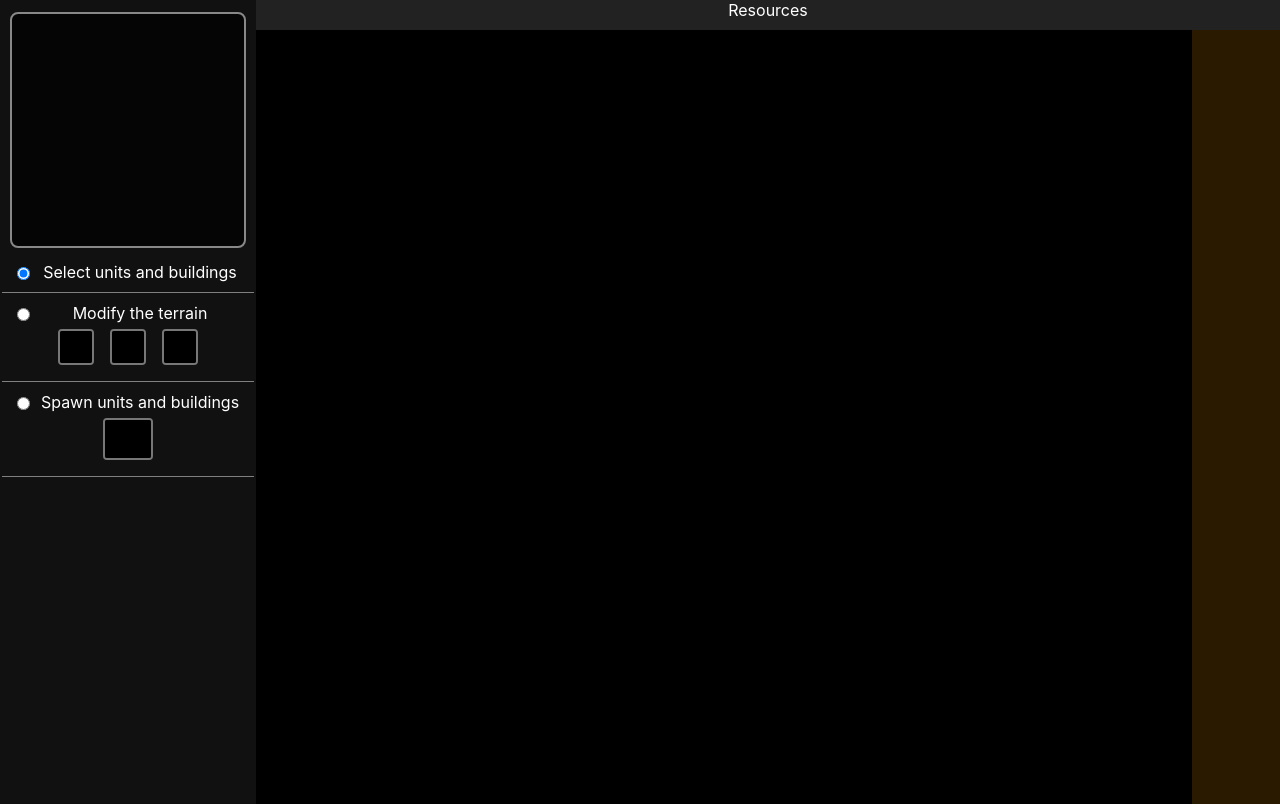
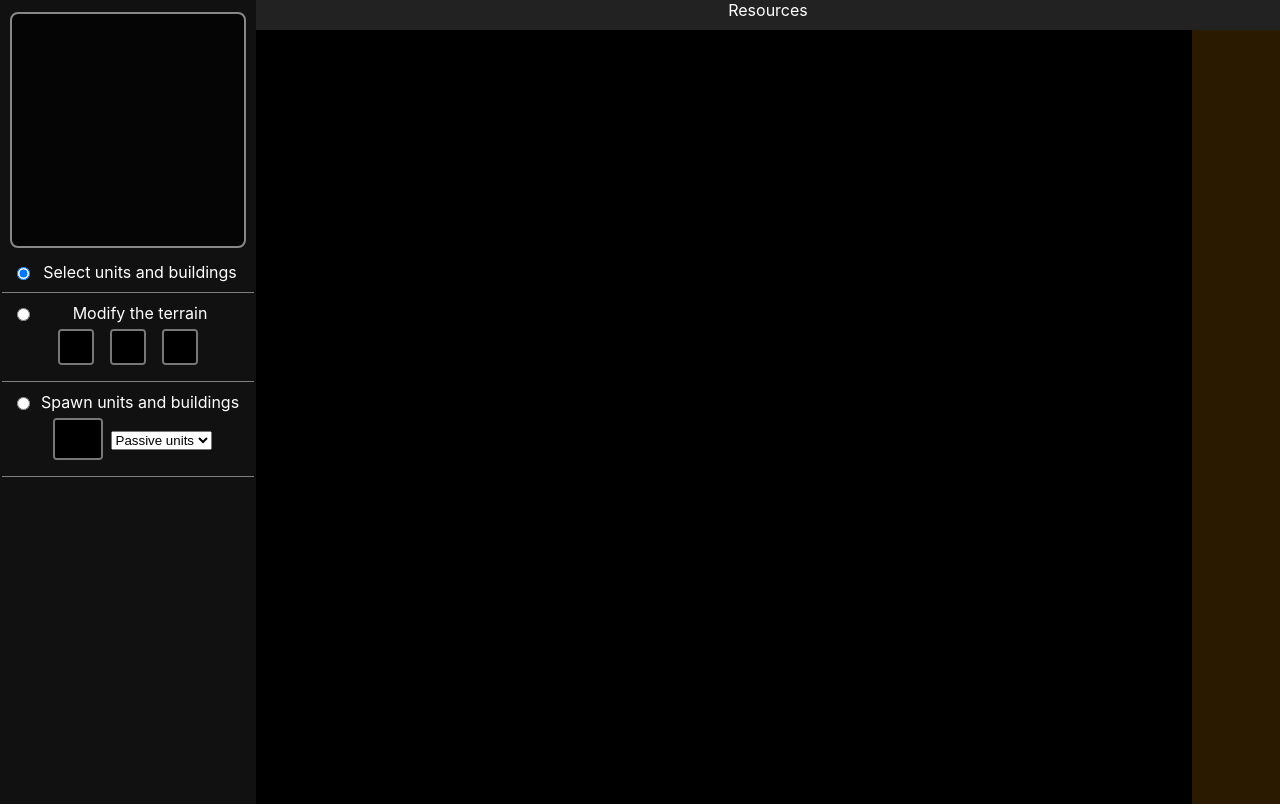
Before and after one commit to JakubekWeg/wc2, a React (Create React App) app: page / in a window 1280 px wide. Built offline with nearby package versions, Linux system fonts and the light colour scheme.

Commit message:
It's now possible to choose force of spawned entities

```diff
--- a/src/game/forces-manager.ts
+++ b/src/game/forces-manager.ts
@@ -45,10 +45,14 @@ class ForcesManager {
 		this.forcesMap.set(0, neutralForce)
 	}
 
+	public getAll(): Force[] {
+		return Array.from(this.forcesMap.values())
+	}
+
 	public static createNew(): ForcesManager {
 		const f = new ForcesManager()
-		f.createNewForce('One')
-		f.createNewForce('Two')
+		f.createNewForce('Team red')
+		f.createNewForce('Team blue')
 		return f
 	}
 
--- a/src/game/misc/path-finder.ts
+++ b/src/game/misc/path-finder.ts
@@ -2,7 +2,7 @@ import { isInRectRange2 } from '../ecs/entities/common'
 import { FacingDirection } from './facing-direction'
 import SortedList from './sorted-list'
 
-const maxTiles = 25
+const maxTiles = 50
 /**
  * Checks if node is walkable
  * Must return true if node exists and is walkable
--- a/src/game/renderer-pointers.ts
+++ b/src/game/renderer-pointers.ts
@@ -1,8 +1,14 @@
 import { EditorFrontedController } from '../ui/game/frontend-controller'
 import { CanvasMouseEvent } from '../ui/game/GameCanvas'
-import { MovingUnitComponent, PredefinedDrawableComponent, TilesIncumbentComponent } from './ecs/components'
+import {
+	DamageableComponent,
+	MovingUnitComponent,
+	PredefinedDrawableComponent,
+	TilesIncumbentComponent,
+} from './ecs/components'
 import { doNothingCallback } from './ecs/entities/common'
 import { Entity } from './ecs/world'
+import { Force, neutralForce } from './forces-manager'
 import { GameInstance } from './game-instance'
 
 export interface PointerPreview {
@@ -27,6 +33,7 @@ export class SpawnEntityPreview implements PointerPreview {
 	private static TILE_AVAILABLE_COLOR: string = SpawnEntityPreview.BUILD_AVAILABLE_OUTLINE_COLOR + '44'
 	private static TILE_NOT_AVAILABLE_COLOR: string = SpawnEntityPreview.BUILD_NOT_AVAILABLE_OUTLINE_COLOR + '77'
 	private static OUTLINE_WIDTH = 2
+	public spawnWithForce: Force = neutralForce
 	private drawRects: PreviewRect[] = []
 	private drawDestinationX: number = 0
 	private drawDestinationY: number = 0
@@ -34,16 +41,16 @@ export class SpawnEntityPreview implements PointerPreview {
 	private shouldUpdateTileColors: boolean = true
 	private tileX: number = 0
 	private tileY: number = 0
-	private buildingTemplate: Entity & PredefinedDrawableComponent & TilesIncumbentComponent & MovingUnitComponent = undefined as any
+	private buildingTemplate: Entity & PredefinedDrawableComponent & TilesIncumbentComponent & MovingUnitComponent & DamageableComponent = undefined as any
 
 	constructor(private templateName: string,
-	            private readonly game: GameInstance,) {
+	            private readonly game: GameInstance) {
 		this.setEntityType(templateName)
 	}
 
 	public setEntityType(name: string) {
 		this.templateName = name
-		this.buildingTemplate = this.game.world.getEntityTemplate(name) as Entity & PredefinedDrawableComponent & TilesIncumbentComponent & MovingUnitComponent
+		this.buildingTemplate = this.game.world.getEntityTemplate(name) as Entity & PredefinedDrawableComponent & TilesIncumbentComponent & MovingUnitComponent & DamageableComponent
 	}
 
 	render(ctx: CanvasRenderingContext2D) {
@@ -91,7 +98,7 @@ export class SpawnEntityPreview implements PointerPreview {
 						return
 				}
 
-				const entity = world.spawnEntity(this.templateName) as Entity & TilesIncumbentComponent & PredefinedDrawableComponent
+				const entity = world.spawnEntity(this.templateName) as Entity & TilesIncumbentComponent & PredefinedDrawableComponent & DamageableComponent
 				entity.mostWestTile = e.tileX
 				entity.mostNorthTile = e.tileY
 				if (entityIsBuilding) {
@@ -101,6 +108,8 @@ export class SpawnEntityPreview implements PointerPreview {
 					entity.destinationDrawX = e.tileX * 32 - (entity.spriteSize - 32) / 2
 					entity.destinationDrawY = e.tileY * 32 - (entity.spriteSize - 32) / 2
 				}
+				if (template.myForce !== undefined)
+					entity.myForce = this.spawnWithForce ?? neutralForce
 				world.commitAddedEntities()
 			})
 		}
--- a/src/ui/App.css
+++ b/src/ui/App.css
@@ -143,3 +143,7 @@ body {
     grid-column-start: 1;
     grid-column-end: 3;
 }
+.PlaceEntitiesMode {
+    display: flex;
+    align-items: center;
+}
--- a/src/ui/game/EditorModes.tsx
+++ b/src/ui/game/EditorModes.tsx
@@ -1,10 +1,10 @@
-import React, { ReactElement, useContext, useEffect, useState } from 'react'
+import React, { ReactElement, useContext, useEffect, useMemo, useState } from 'react'
 import { IconComponent } from '../../game/ecs/components'
 import { allVariants, Variant } from '../../game/ecs/variant'
 import { Entity, EntityType } from '../../game/ecs/world'
 import { SpawnEntityPreview } from '../../game/renderer-pointers'
 import { EditorFrontedController, FrontedControllerContext } from './frontend-controller'
-import MouseActionIcon2 from './MouseActionIcon'
+import MouseActionIcon from './MouseActionIcon'
 
 export function NoneMode(): ReactElement {
 	return <div className="EditorMode"/>
@@ -13,7 +13,7 @@ export function NoneMode(): ReactElement {
 function TerrainPicker({onSelected}: { onSelected: (v: Variant) => void }): ReactElement {
 	return <div className="TileSelector">
 		{allVariants.map(v => {
-			return <MouseActionIcon2
+			return <MouseActionIcon
 				iconIndex={v}
 				image="tile-set"
 				onClicked={(e) => {
@@ -42,7 +42,7 @@ export function PlaceTerrainMode(): ReactElement {
 	}
 
 	return <div className="EditorMode MouseActionsParent">
-		{variants.map((v, i) => <MouseActionIcon2
+		{variants.map((v, i) => <MouseActionIcon
 			iconIndex={v}
 			key={`${i}`}
 			image="tile-set"
@@ -59,7 +59,7 @@ function EntityPicker({
 	return <div className="TileSelector">
 		{entities.map((e, i) => {
 			const icon = (e.getTemplate() as unknown as IconComponent).iconIndex
-			return <MouseActionIcon2
+			return <MouseActionIcon
 				iconIndex={icon}
 				image="icons"
 				onClicked={(e) => {
@@ -76,15 +76,21 @@ export function PlaceEntitiesMode(): ReactElement {
 	const controller = useContext(FrontedControllerContext) as EditorFrontedController
 	const [selectedIndex, setSelectedIndex] = useState(0)
 	const [isOpen, setOpen] = useState(false)
+	const forces = useMemo(() => controller.game.forces.getAll(), [])
+	const [selectedForceIndex, setForceIndex] = useState(forces.indexOf((controller.renderer.currentlyShowingHoverPreview as SpawnEntityPreview).spawnWithForce))
 
 	useEffect(() => {
 		setOpen(false)
-		const entity = controller.entityToSpawn = controller.entitiesToPickFrom[selectedIndex]
-		controller.renderer.currentlyShowingHoverPreview = new SpawnEntityPreview(entity.id, controller.game)
+		const entity = controller.entityToSpawn = controller.entitiesToPickFrom[selectedIndex];
+		(controller.renderer.currentlyShowingHoverPreview as SpawnEntityPreview)?.setEntityType?.(entity.id)
 	}, [selectedIndex])
 
+	useEffect(() => {
+		(controller.renderer.currentlyShowingHoverPreview as SpawnEntityPreview).spawnWithForce = forces[selectedForceIndex]
+	}, [selectedForceIndex])
+
 	return <div className="EditorMode PlaceEntitiesMode">
-		<MouseActionIcon2
+		<MouseActionIcon
 			iconIndex={(controller.entitiesToPickFrom[selectedIndex]?.getTemplate() as Entity & IconComponent)?.iconIndex}
 			image="icons"
 			key={controller.entitiesToPickFrom[selectedIndex]?.id}
@@ -92,5 +98,16 @@ export function PlaceEntitiesMode(): ReactElement {
 			children={isOpen ?
 				<EntityPicker entities={controller.entitiesToPickFrom} onSelected={setSelectedIndex}/> : undefined}
 		/>
+
+		<select value={forces[selectedForceIndex]?.id}
+		        onChange={e => setForceIndex(e.target.selectedIndex)}>
+			{forces.map(f =>
+				<option
+					key={`${f.id}`}
+					value={f.id}>
+					{f.name}
+				</option>)
+			}
+		</select>
 	</div>
 }
```
